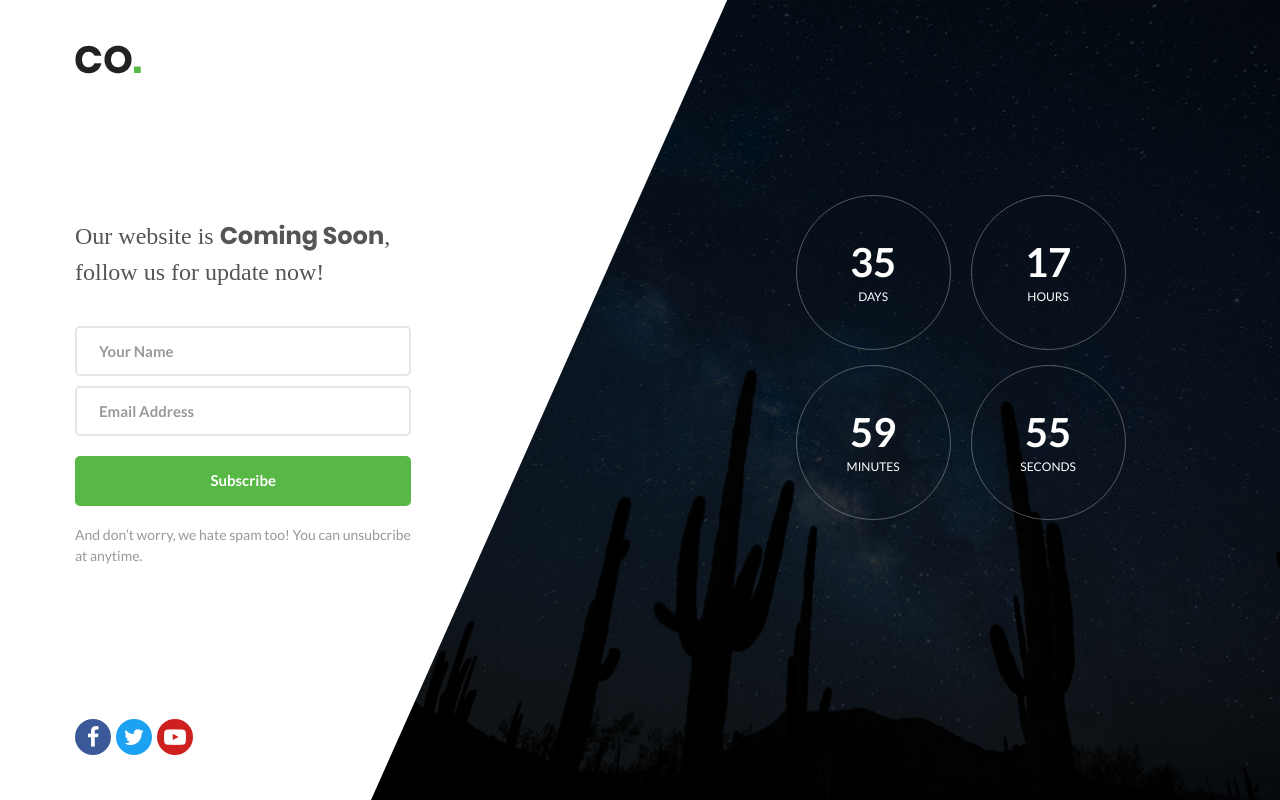
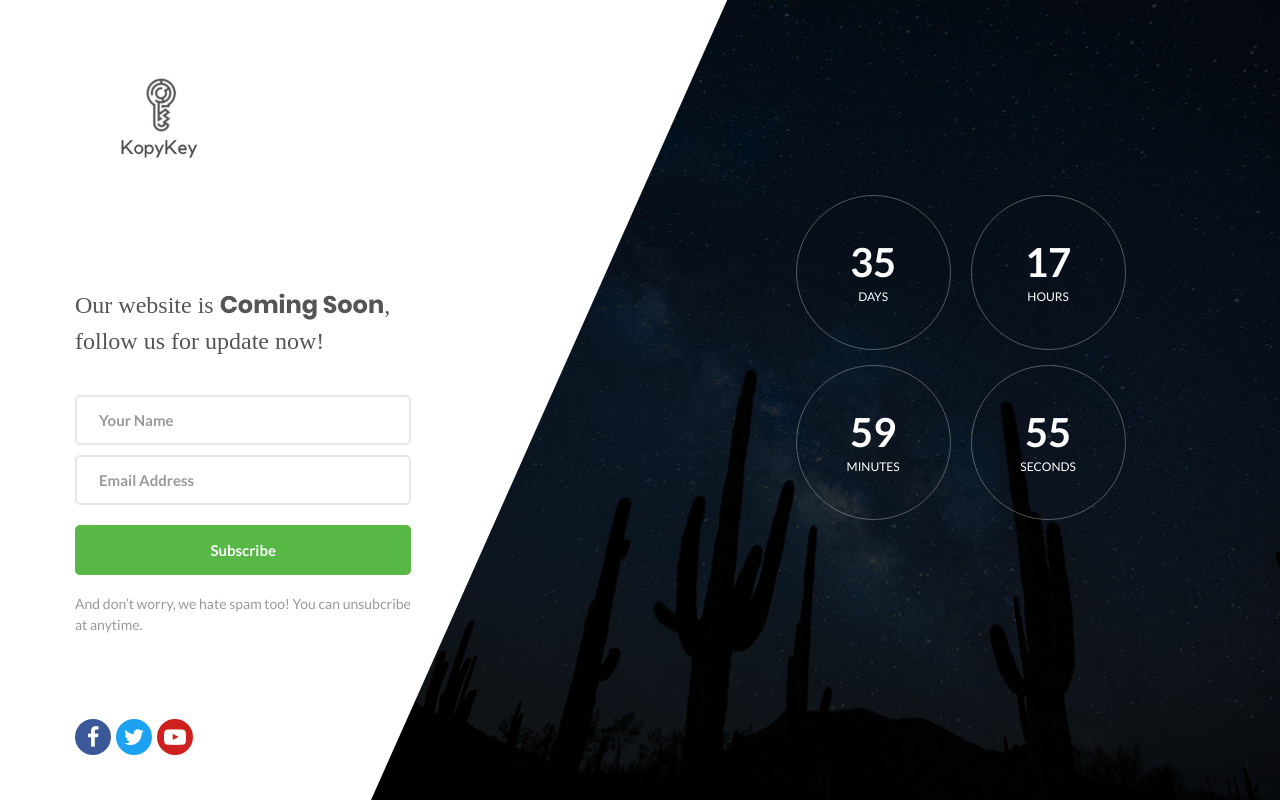
Before and after one commit to KingCPA/KingCPA.github.io, a plain HTML site: page index.html in a window 1280 px wide. Drawn offline with Linux system fonts and the light colour scheme; a web font is replaced by a local one.

Commit message:
update logo

```diff
--- a/index.html
+++ b/index.html
@@ -51,7 +51,7 @@
 		<!-- Form -->
 		<div class="size3 flex-col-sb flex-w p-l-75 p-r-75 p-t-45 p-b-45 respon1">
 			<div class="wrap-pic1">
-				<img src="images/icons/logo.png" alt="LOGO">
+				<img src="images/icons/KopyKey.png" alt="LOGO">
 			</div>
 
 			<div class="p-t-50 p-b-60">
```
Also changed, not shown: images/icons/KopyKey.png (added).
